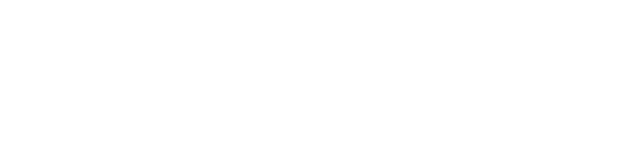
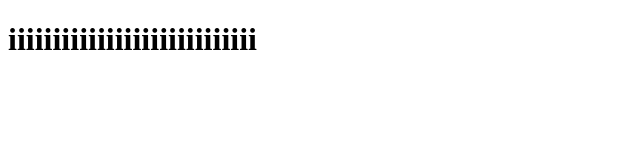
Before and after one commit to gistek-practica/prueba, a plain HTML site: page index.html in a window 1280 px wide. Shown: the whole page, without its empty margins (0-640 px from the left). Drawn offline with Linux system fonts and the light colour scheme.

Commit message:
prueba de commmit

```diff
--- a/index.html
+++ b/index.html
@@ -4,6 +4,6 @@
 	<title>Hola gistek</title>
 </head>
 <body>
-
+<h1>iiiiiiiiiiiiiiiiiiiiiiiiiiii</h1>
 </body>
 </html>
```
